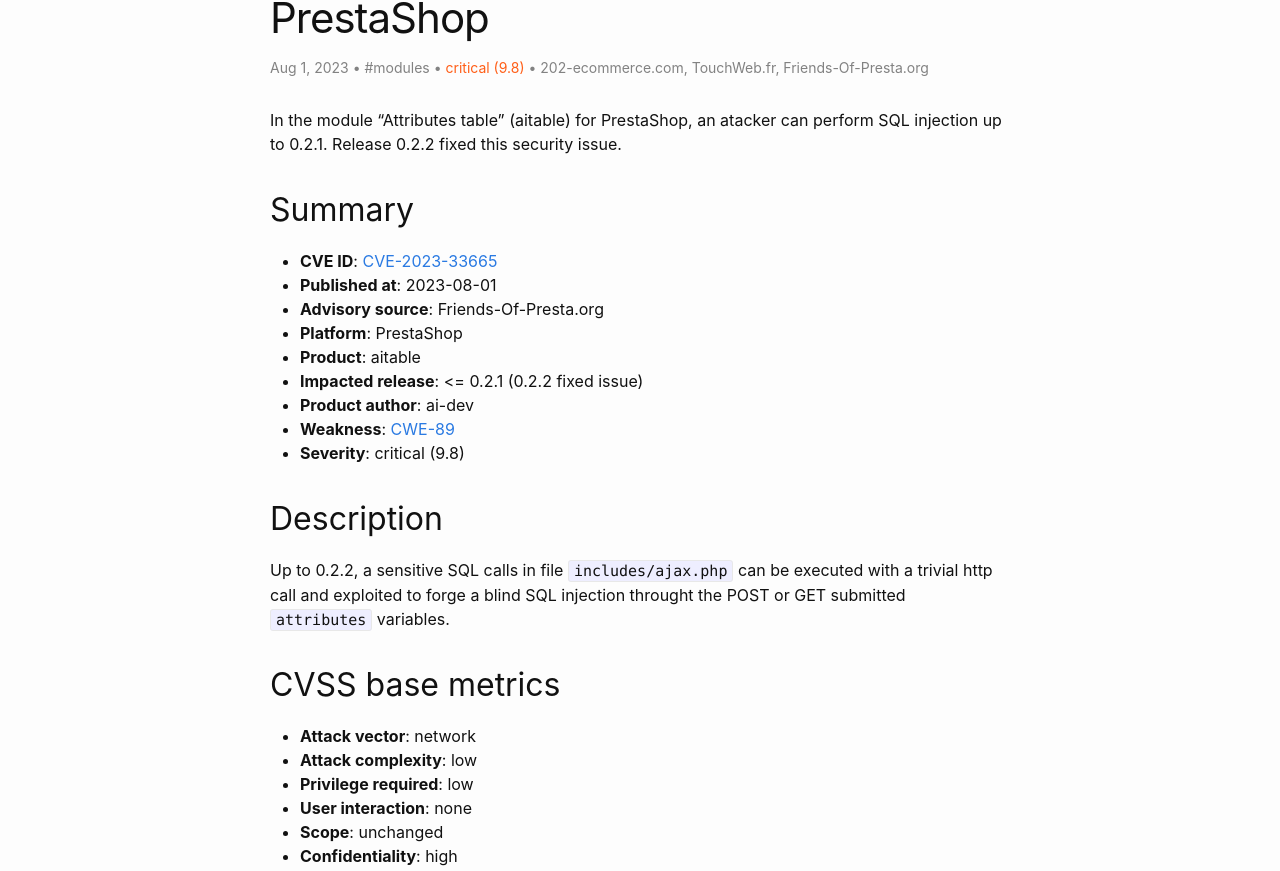
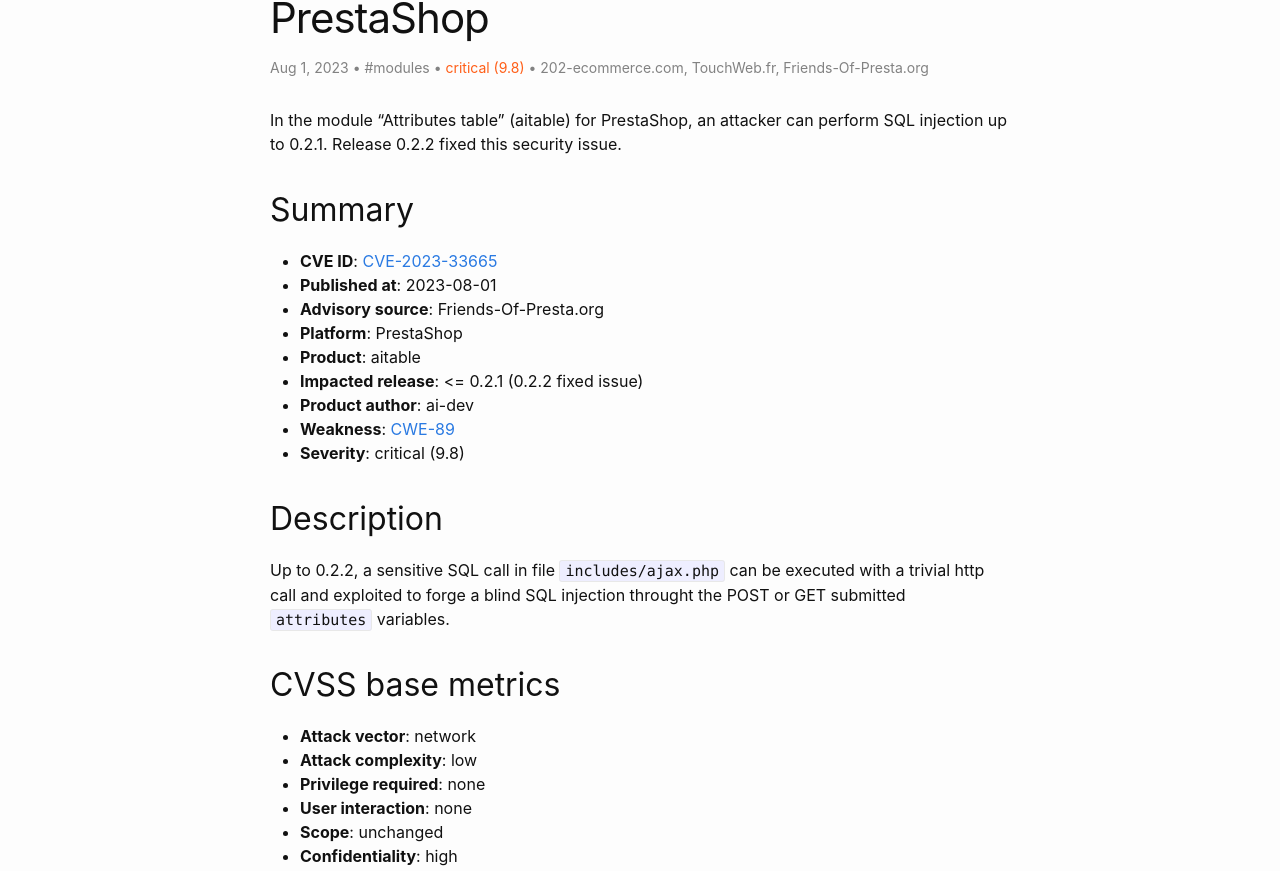
Before and after one commit to friends-of-presta/security-advisories, a Jekyll site: the page built from _posts/2023-08-01-aitable.md, in a window 1280 px wide and 1400 px high. Shown: the part 256-1127 px from the top of the window. Built offline with Jekyll 4.4.1, drawn with Linux system fonts in a browser that asks for light colours.

Commit message:
Update 2023-08-01-aitable.md

```diff
--- a/_posts/2023-08-01-aitable.md
+++ b/_posts/2023-08-01-aitable.md
@@ -10,7 +10,7 @@ meta: "CVE,PrestaShop,aitable"
 severity: "critical (9.8)"
 ---
 
-In the module "Attributes table" (aitable) for PrestaShop, an atacker can perform SQL injection up to 0.2.1. Release 0.2.2 fixed this security issue.
+In the module "Attributes table" (aitable) for PrestaShop, an attacker can perform SQL injection up to 0.2.1. Release 0.2.2 fixed this security issue.
 
 ## Summary
 
@@ -26,13 +26,13 @@ In the module "Attributes table" (aitable) for PrestaShop, an atacker can perfor
 
 ## Description
 
-Up to 0.2.2, a sensitive SQL calls in file `includes/ajax.php` can be executed with a trivial http call and exploited to forge a blind SQL injection throught the POST or GET submitted `attributes` variables.
+Up to 0.2.2, a sensitive SQL call in file `includes/ajax.php` can be executed with a trivial http call and exploited to forge a blind SQL injection throught the POST or GET submitted `attributes` variables.
 
 ## CVSS base metrics
 
 * **Attack vector**: network
 * **Attack complexity**: low
-* **Privilege required**: low
+* **Privilege required**: none
 * **User interaction**: none
 * **Scope**: unchanged
 * **Confidentiality**: high
```
